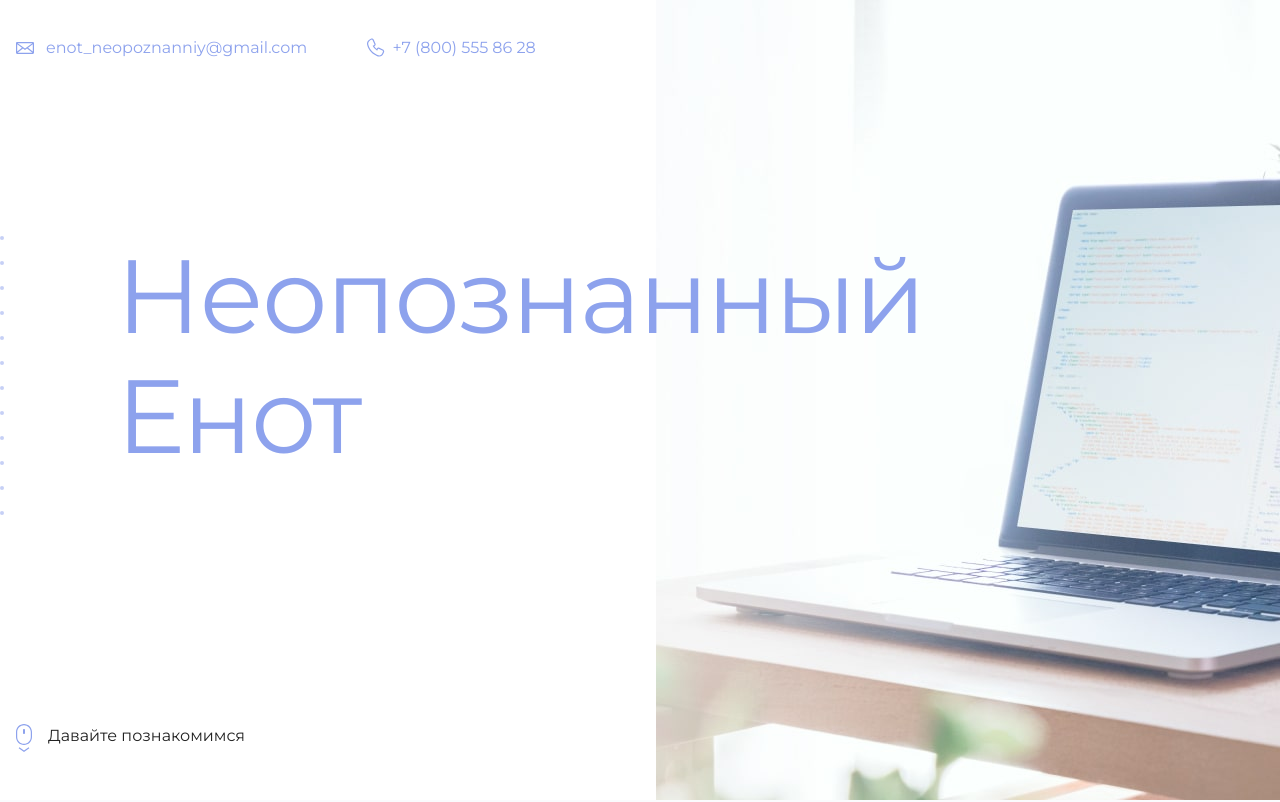
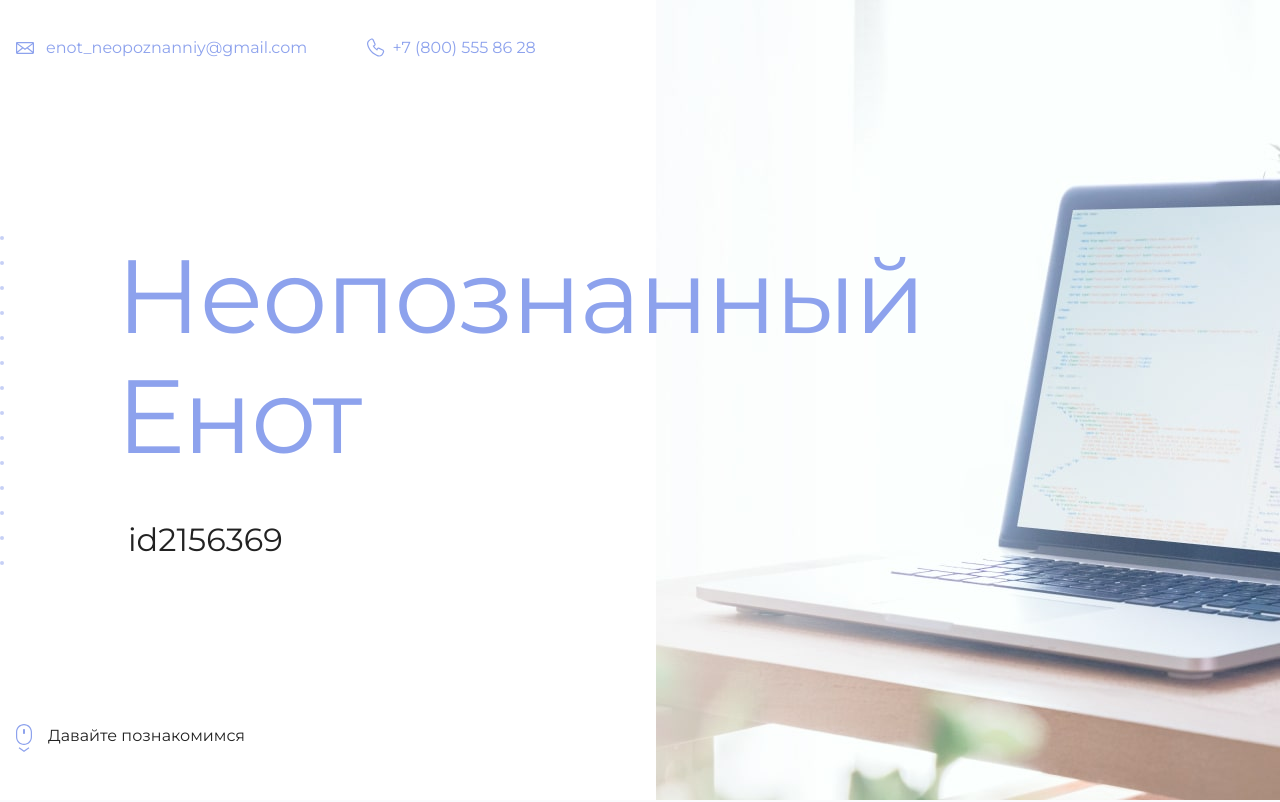
Before and after one commit to allagru/my-site, a plain HTML site: page index.html in a window 1280 px wide. Shown: the top 802 px of the page. Drawn offline with Linux system fonts and the light colour scheme.

Commit message:
добавила id

```diff
--- a/index.html
+++ b/index.html
@@ -19,7 +19,7 @@
       <section class="hero-image">
         <div class="container">
           <h1 class="heading">Неопознанный Енот</h1>
-          <p><!-- Тут ваш id на сайте Академии --></p>
+          <p>id2156369</p>
         </div>
       </section>
 
```
